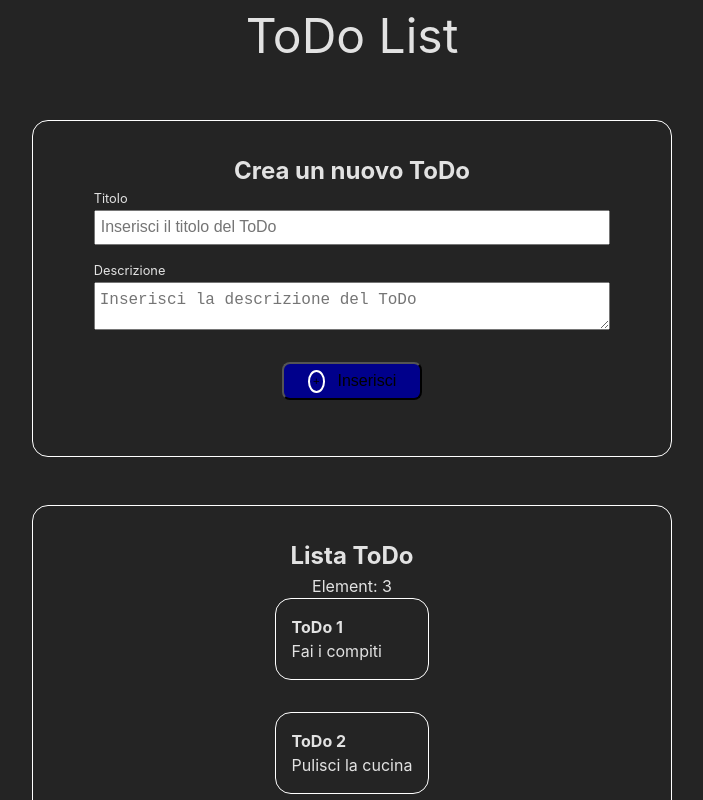
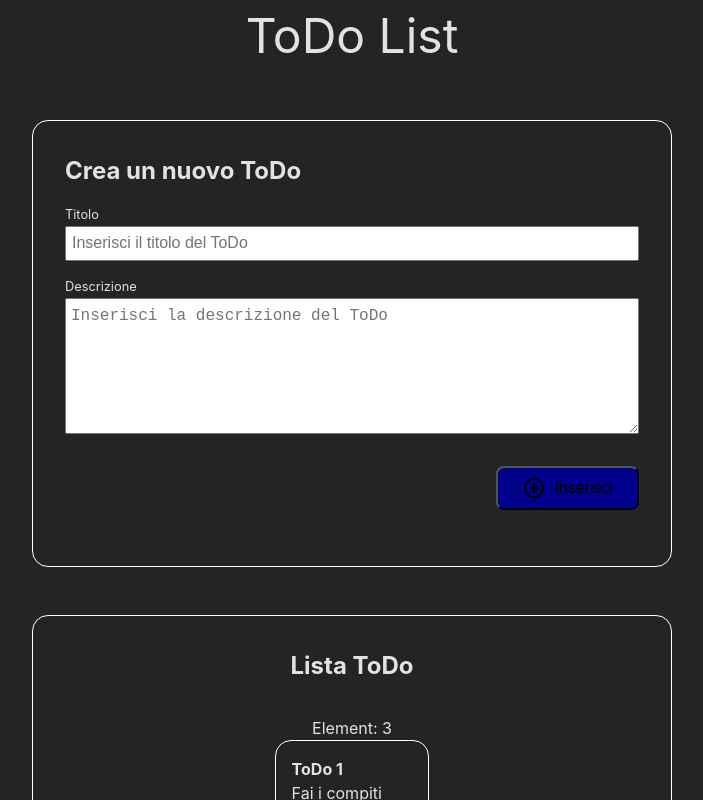
Before and after one commit to romina-trazzi/Todos, a React (Vite) app: page / in a window 1280 px wide. Shown: the top 800 px of the page, without its empty margins (288-991 px from the left). Built offline with nearby package versions, Linux system fonts and the light colour scheme.

Commit message:
Fixing css FormTodos

```diff
--- a/package.json
+++ b/package.json
@@ -11,7 +11,8 @@
   },
   "dependencies": {
     "react": "^18.2.0",
-    "react-dom": "^18.2.0"
+    "react-dom": "^18.2.0",
+    "react-icons": "^5.0.1"
   },
   "devDependencies": {
     "@types/react": "^18.2.56",
--- a/src/components/FormTodos.css
+++ b/src/components/FormTodos.css
@@ -3,14 +3,15 @@
   margin-bottom: 1.5rem;
   display: flex;
   flex-direction: column;
-  align-items: center;
+  align-items: flex-start;
 
   .form_wrapper {
-    width: 90%;
+    width: 100%;
   }
 
   h2 {
     text-align: left;
+    margin-bottom: 1rem;
   }
 
   .title, .description {
@@ -28,13 +29,13 @@
     margin-bottom: 0.1rem;
   }
 
-   & textarea {
-    padding-bottom: 10rem;
-  }
-
   & input, textarea {
     width: 100%;
     padding: 0.5rem 5px;
+  }
+
+  & textarea {
+    padding-bottom: 6rem;
   }
 
   input::placeholder, textarea::placeholder {
@@ -42,20 +43,29 @@
     font-size: 1rem;
 
   }
-}
 
- button {
-  background-color: darkblue;
-  padding: 0.5rem 1.5rem;
-  border-radius: 0.5rem;
-  font-size: 1rem;
-  margin-top: 2em;
+  .submit_data {
+    display: flex;
+    flex-direction: column;
+    align-items: flex-end;
 
-  & span {
-    font-size: 0.7rem;
-    border: 2px solid white;
-    border-radius: 50%;
-    padding: 0.2rem;
-    margin-right: 0.8rem;
+    & button {
+      background-color: darkblue;
+      padding: 0.5rem 1.5rem;
+      border-radius: 0.5rem;
+      font-size: 1rem;
+      margin-top: 2em;
+
+      span {
+        display: flex;
+        flex-direction: row;
+        justify-content: space-between;
+        align-items: center;
+        svg {
+          font-size: 1.5rem;
+          margin-right: 0.5rem;
+        }
+      }
+    }
   }
 }
--- a/src/components/FormTodos.jsx
+++ b/src/components/FormTodos.jsx
@@ -1,4 +1,5 @@
 import {useState} from 'react';
+import { RiAddCircleLine } from "react-icons/ri";
 import './FormTodos.css'
 
 function FormTodos({ onTaskChange }) {
@@ -62,9 +63,13 @@ function FormTodos({ onTaskChange }) {
         </div>
 
         {/* Submit Button */}
-        <button onClick={handleClick}>
-          <span>+</span>Inserisci
-        </button>
+        <div className="submit_data">
+          <button onClick={handleClick}>
+            <span><RiAddCircleLine />Inserisci</span>
+          </button>
+        </div>
+
+
       </div>
     </div>
 
--- a/src/components/TodoList.css
+++ b/src/components/TodoList.css
@@ -3,6 +3,12 @@ ul {
   padding: 0;
 
 }
+
+h2 {
+  text-align: left;
+  margin-bottom: 2rem;
+}
+
 .todoItem {
   display: flex;
   flex-direction: column;
--- a/src/components/TodoList.jsx
+++ b/src/components/TodoList.jsx
@@ -1,4 +1,5 @@
 import './TodoList.css'
+import { RiDeleteBin7Line } from "react-icons/ri";
 
 function TodoList({listOfTodo, count}) {
 
@@ -14,6 +15,7 @@ function TodoList({listOfTodo, count}) {
         <span><strong>{`ToDo ${singleTodo.id} `}</strong></span>
         <span>{singleTodo.titolo}</span>
         <span>{singleTodo.descrizione}</span>
+        <span><RiDeleteBin7Line /></span>
       </div>
       )}
     </ul>
```
Also changed, not shown: 1 other file (tests, documents, lock files or other folders).
